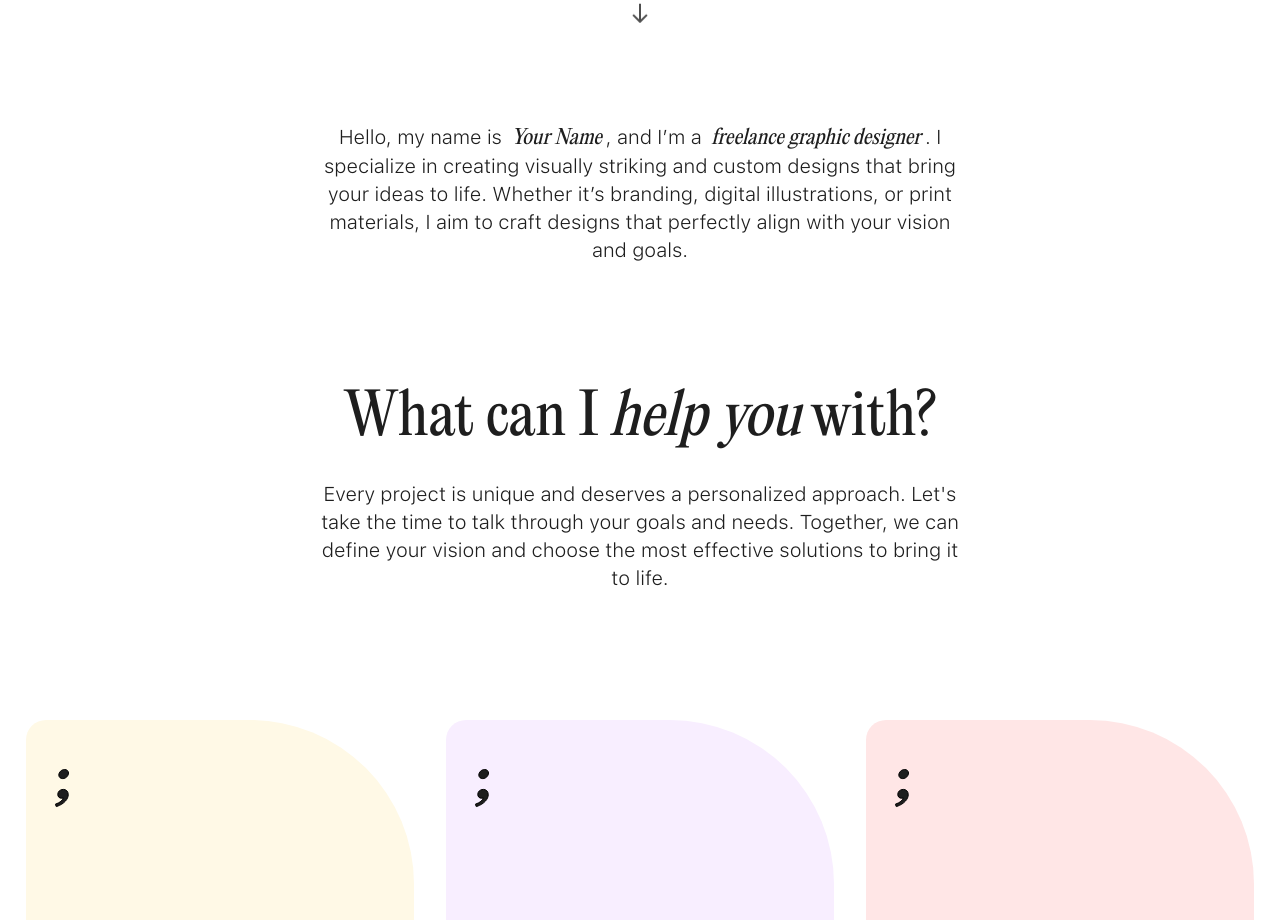
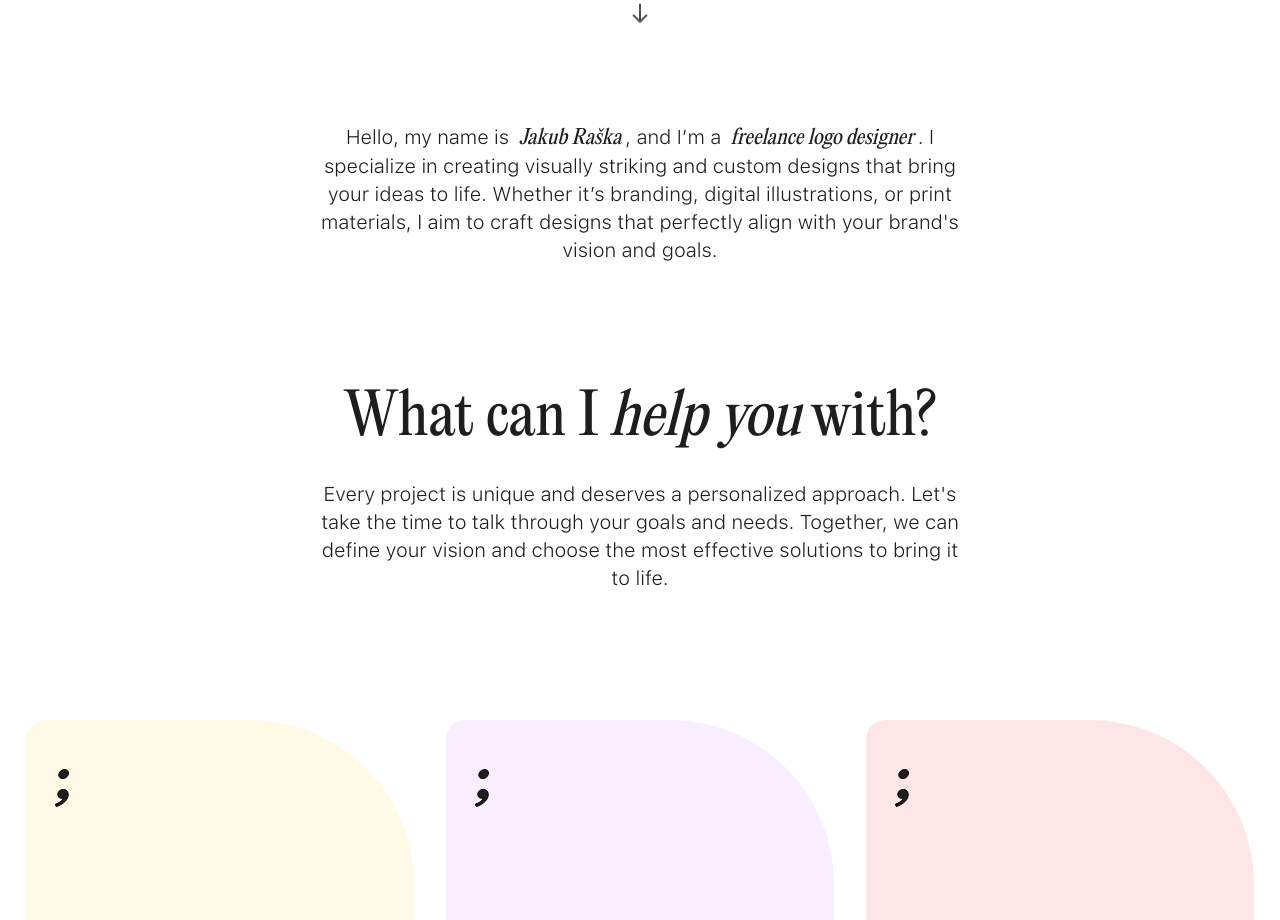
Before and after one commit to JakubRasken/my-portfolio, a React (Vite) app in the folder frontend/: page / in a window 1280 px wide. Shown: the part 820-1740 px from the top of the page. Built offline with nearby package versions, Linux system fonts and the light colour scheme; a web font is replaced by a local one.

Commit message:
Update About.tsx

```diff
--- a/frontend/src/components/About.tsx
+++ b/frontend/src/components/About.tsx
@@ -35,10 +35,10 @@ const About: React.FC = () => {
     <div className={`about-container ${isVisible ? 'visible' : ''}`}>
       <div className="about">
         <h1 className="about-text">
-          Hello, my name is <span className="it">Your Name</span>, and I’m a <span className="it">freelance graphic designer</span>. I
+          Hello, my name is <span className="it">Jakub Raška</span>, and I’m a <span className="it">freelance logo designer</span>. I
           specialize in creating visually striking and custom designs that bring
           your ideas to life. Whether it’s branding, digital illustrations, or
-          print materials, I aim to craft designs that perfectly align with your
+          print materials, I aim to craft designs that perfectly align with your brand's
           vision and goals.
         </h1>
       </div>
```
